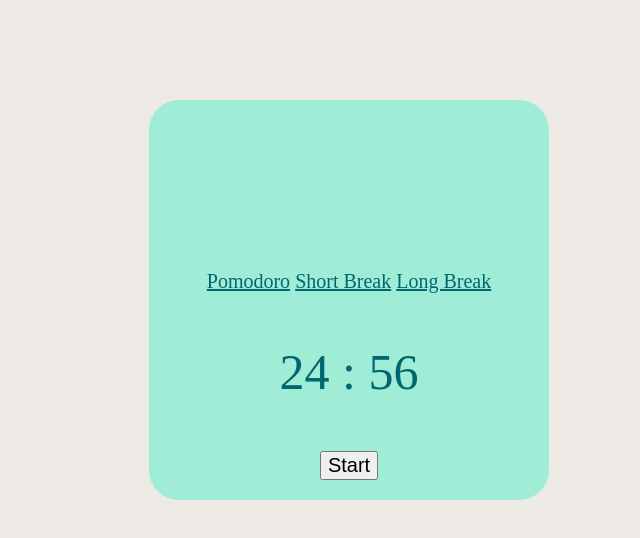
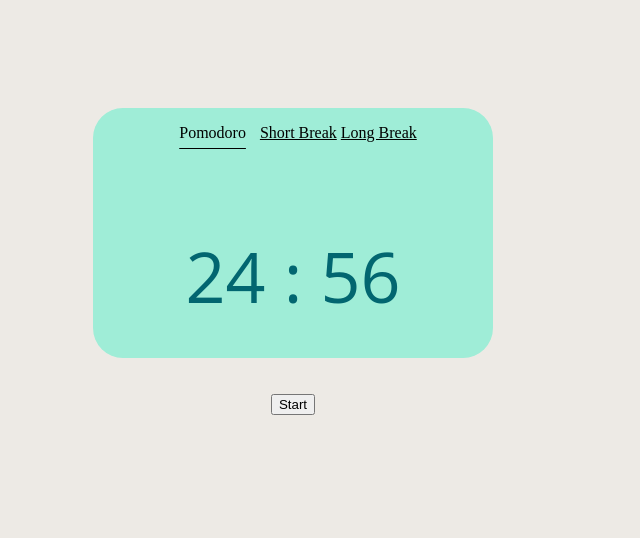
Before and after one commit to shravanhariharan2/cse110-w21-group18, a website: page source/Pomodoro_home.html in a window 1280 px wide. Shown: the whole page, without its empty margins (363-1003 px from the left). Drawn offline with Linux system fonts and the light colour scheme.

Commit message:
Update Pomodoro_home.css

```diff
--- a/source/Pomodoro_home.css
+++ b/source/Pomodoro_home.css
@@ -1,38 +1,54 @@
 body {
     background-color: #EDEAE5;
-}
-#time {
-  position: relative;
-  text-align: center;
-  font-size: 50px;
-  color: #026670;
-  z-index: 1;
-
 }
 
 #timerbox {
   position: absolute;
-  top: 100px; left: 40%;
+  margin: 100px 35%;    /*not sure how to get this centered exactly */
   background: #9FEDD7;
   width: 400px;
-	height: 100px;
+	height: 250px;
   border-radius: 30px;
   text-align: center;
-  padding: 150px 0px;
   z-index : 0;
+  display:flex;
+  flex-direction: column;
+  justify-content: space-evenly;
 }
 
-#which {
+#whichContainer {
+  padding: 10px 0 0 0;
   color: #026670;
+  font-size: 18px;
+  position: relative;
+  z-index: 1;
+  display: flex;
+  justify-content: center;
+}
+
+#time {
+  position: relative;
+  font-size: 70px;
+  color: #026670;
+  font-family: 'Open Sans', sans-serif;
+}
+
+#start{
   text-align: center;
   font-size: 20px;
   position: relative;
-  z-index: 1;
+  border-color: #026670;
+  border-radius: 5px;
+  background-color: #EDEAE5;
+  color: #026670;
+  height: 50px;
+  width: 75px;
 }
 
-.start{
-  text-align: center;
-  font-size: 20px;
-  position: relative;
-  z-index: 1;
+#pomo, #shortB, #longB{
+
+  text-decoration: underline;
+  text-underline-offset: 10px;
+  margin-right: 10px;
+  margin-left: 10px;
 }
```
